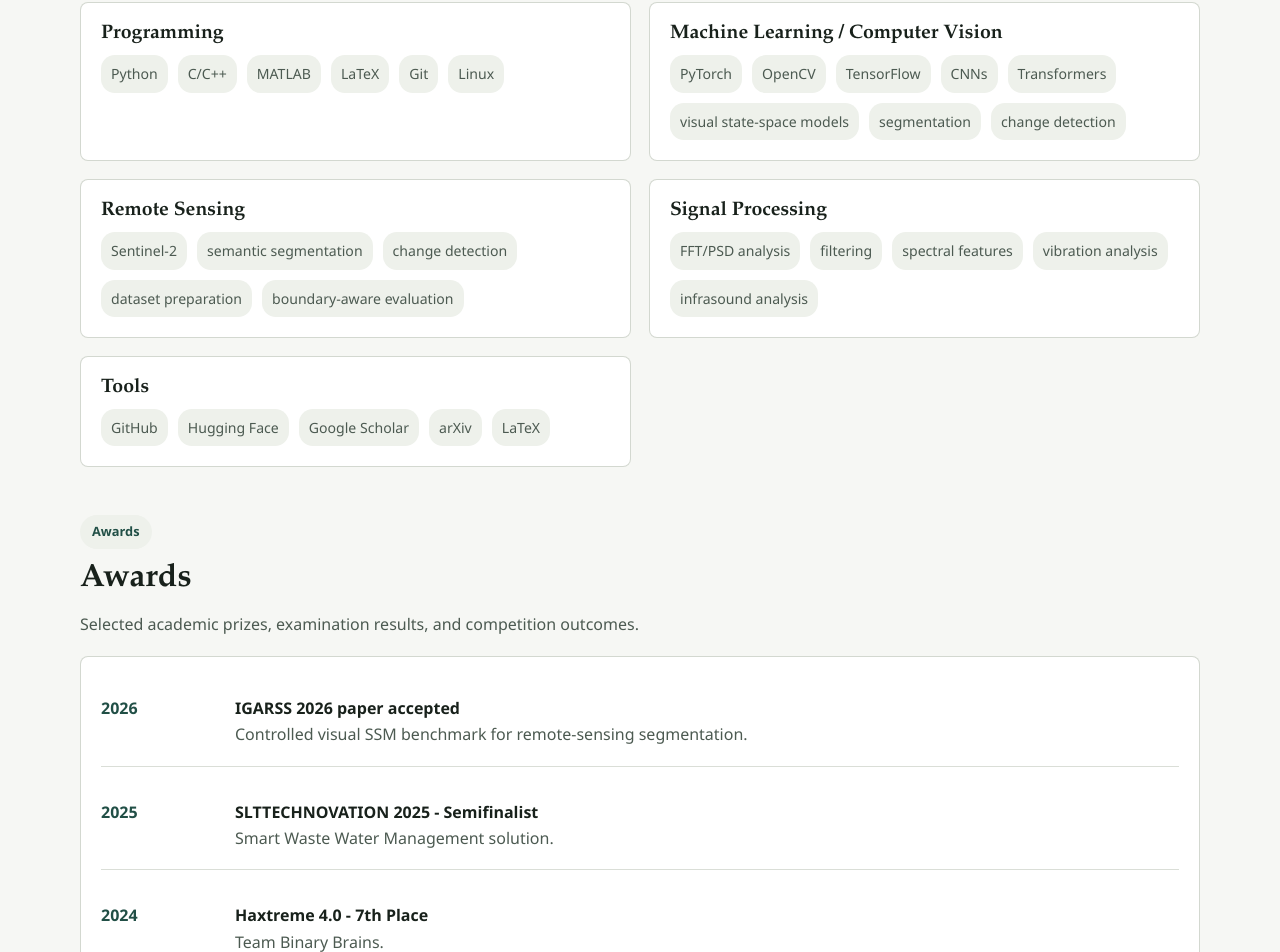
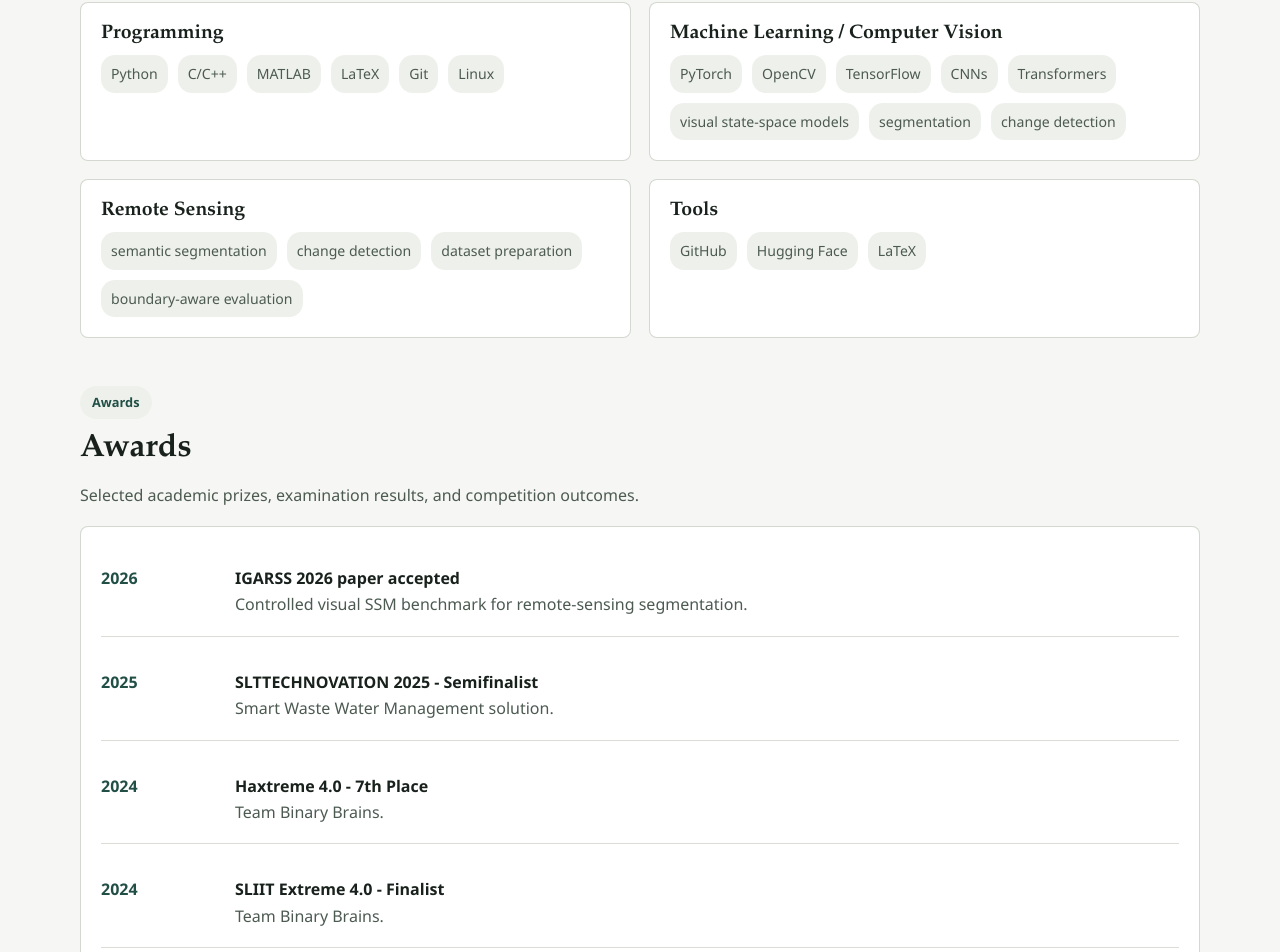
Before and after one commit to Dineth14/Research_portfolio, a Next.js app: page / in a window 1280 px wide. Shown: the part 4371-5323 px from the top of the page. Built offline with nearby package versions, Linux system fonts and the light colour scheme.

Commit message:
skills update

```diff
--- a/data/skills.ts
+++ b/data/skills.ts
@@ -21,7 +21,6 @@ export const skillGroups: SkillGroup[] = [
   {
     title: "Remote Sensing",
     items: [
-      "Sentinel-2",
       "semantic segmentation",
       "change detection",
       "dataset preparation",
@@ -29,22 +28,10 @@ export const skillGroups: SkillGroup[] = [
     ],
   },
   {
-    title: "Signal Processing",
-    items: [
-      "FFT/PSD analysis",
-      "filtering",
-      "spectral features",
-      "vibration analysis",
-      "infrasound analysis",
-    ],
-  },
-  {
     title: "Tools",
     items: [
       "GitHub",
       "Hugging Face",
-      "Google Scholar",
-      "arXiv",
       "LaTeX",
     ],
   },
```
